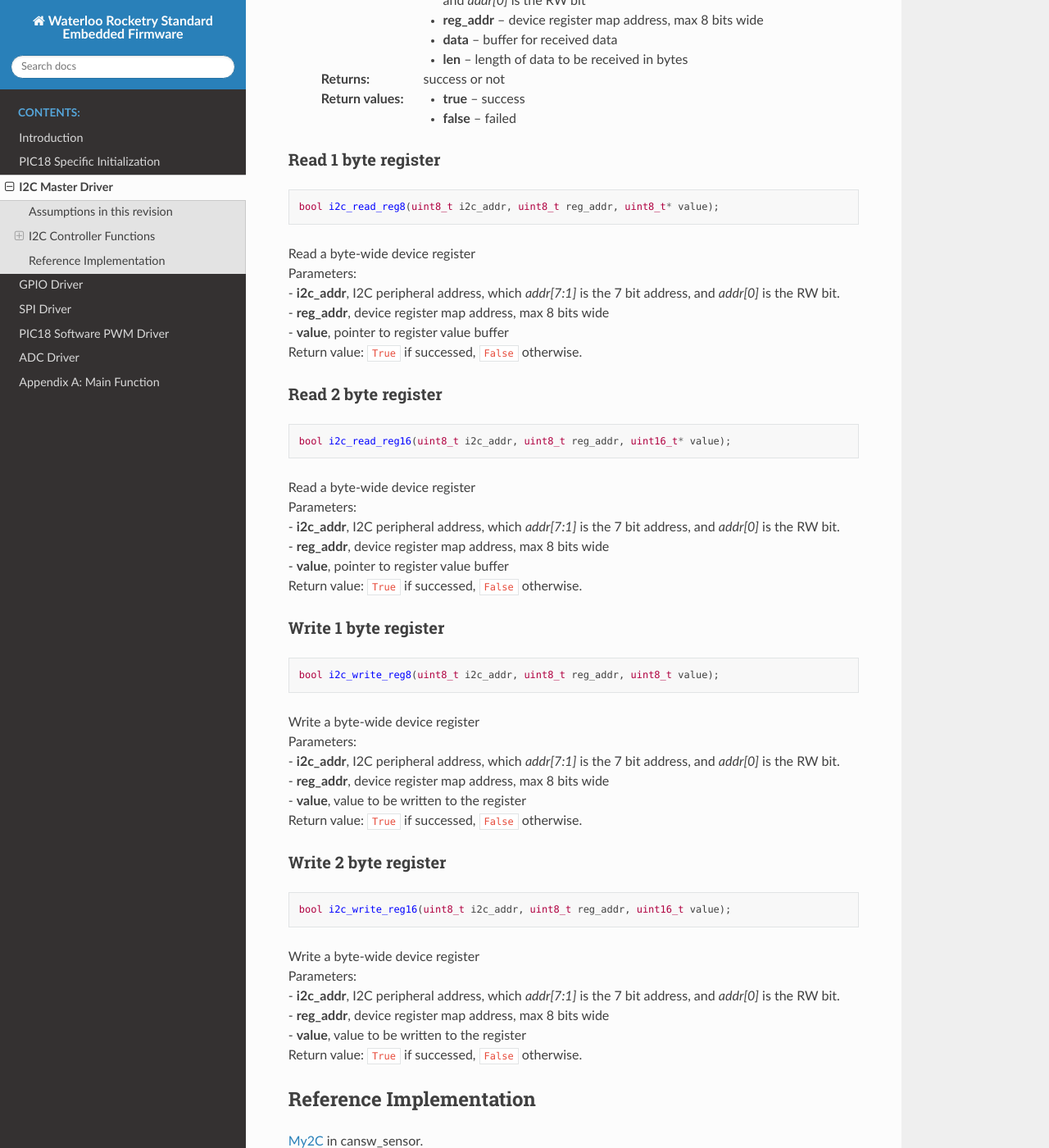
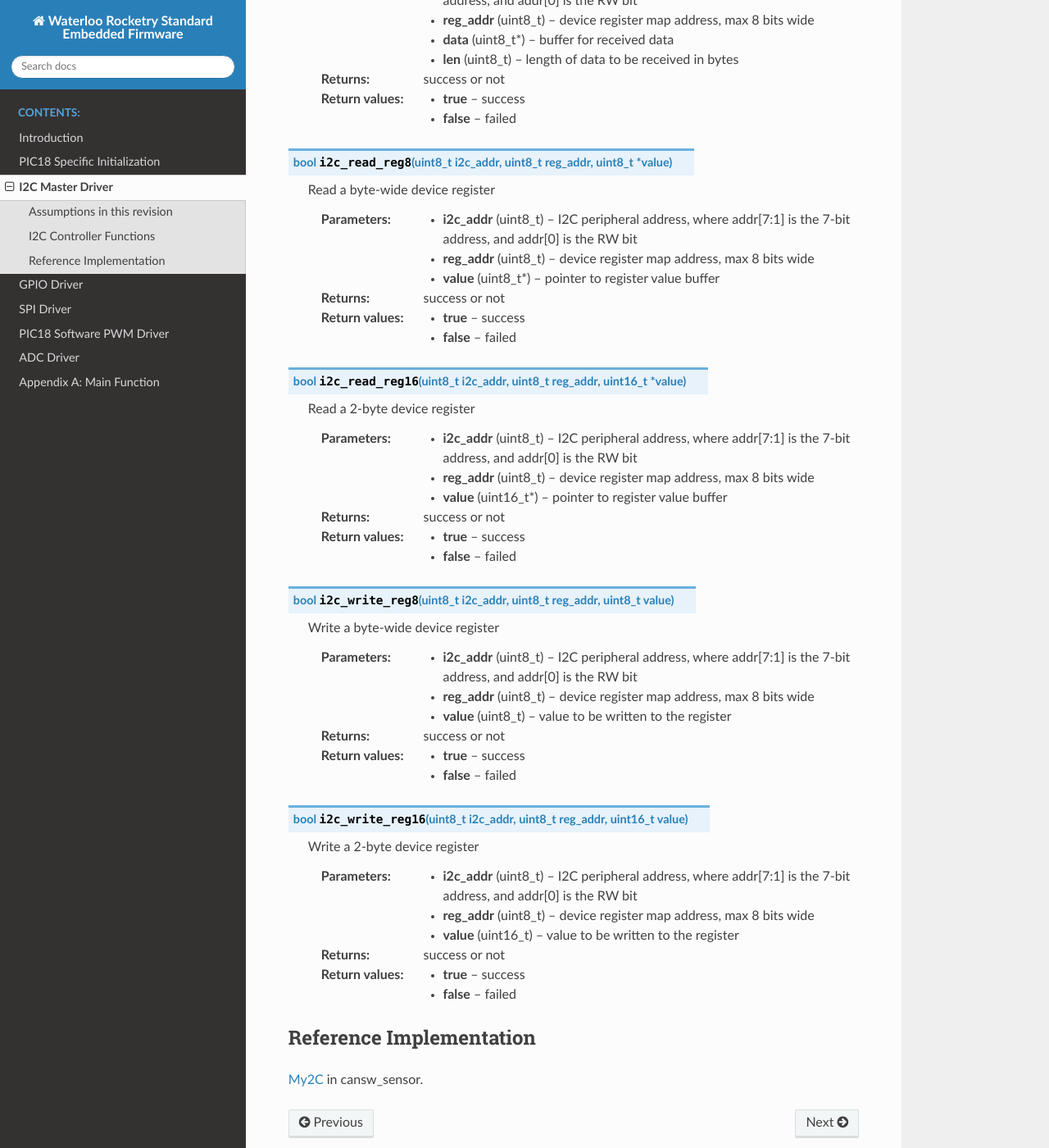
Before and after one commit to waterloo-rocketry/rocketlib, a Sphinx documentation site: the page built from doc/i2c_driver.rst, in a window 1280 px wide and 1400 px high, scrolled down 988 px. Shown: the whole window at 82% size. Built offline with Sphinx 7.4.7 and the Read the Docs theme 2.0.0, drawn with Linux system fonts in a browser that asks for light colours; some of the changed text lies outside the part shown.

Commit message:
Finished converting i2c driver docs to sphinx c domain

```diff
--- a/doc/i2c_driver.rst
+++ b/doc/i2c_driver.rst
@@ -16,82 +16,74 @@ I2C Controller Functions
 
    Initialize I2C module and set up pins
 
-   :param freq: frequency divider, I2C Frequency = 100 kHz / freq_div
+   :param uint8_t freq_div: frequency divider, I2C Frequency = 100 kHz / freq_div
 
-.. c:function:: bool i2c_write_data(uint8_t i2c_addr, const uint8_t *data, uint8_t len);
+.. c:function:: bool i2c_write_data(uint8_t i2c_addr, const uint8_t *data, uint8_t len)
 
-  Send data through I2C, this is usually used for sending register address and write data.
+   Send data through I2C, this is usually used for sending register address and write data.
 
-  :param i2c_addr: I2C peripheral address, which *addr[7:1]* is the 7 bit address, and *addr[0]* is the RW bit
-  :param data: data to be transmitted
-  :param len: length of data to be transmitted in bytes, the I2C address byte is not included
-  :return: success or not
-  :retval true: success
-  :retval false: failed
+   :param uint8_t i2c_addr: I2C peripheral address, where addr[7:1] is the 7-bit address, and addr[0] is the RW bit
+   :param const uint8_t* data: data to be transmitted
+   :param uint8_t len: length of data to be transmitted in bytes, the I2C address byte is not included
+   :return: success or not
+   :retval true: success
+   :retval false: failed
 
-.. c:function:: bool i2c_read_data(uint8_t i2c_addr, uint8_t reg_addr, uint8_t *data, uint8_t len);
+.. c:function:: bool i2c_read_data(uint8_t i2c_addr, uint8_t reg_addr, uint8_t *data, uint8_t len)
 
-  Receive data through I2C, this is usually used for receiving read data.
+   Receive data through I2C, this is usually used for receiving read data.
 
-  :param i2c_addr: I2C peripheral address, which *addr[7:1]* is the 7 bit address, and *addr[0]* is the RW bit
-  :param reg_addr: device register map address, max 8 bits wide
-  :param data: buffer for received data
-  :param len: length of data to be received in bytes
-  :return: success or not
-  :retval true: success
-  :retval false: failed
+   :param uint8_t i2c_addr: I2C peripheral address, where addr[7:1] is the 7-bit address, and addr[0] is the RW bit
+   :param uint8_t reg_addr: device register map address, max 8 bits wide
+   :param uint8_t* data: buffer for received data
+   :param uint8_t len: length of data to be received in bytes
+   :return: success or not
+   :retval true: success
+   :retval false: failed
 
-Read 1 byte register
---------------------
-.. code-block:: c
+.. c:function:: bool i2c_read_reg8(uint8_t i2c_addr, uint8_t reg_addr, uint8_t* value)
 
-   bool i2c_read_reg8(uint8_t i2c_addr, uint8_t reg_addr, uint8_t* value);
+   Read a byte-wide device register
 
-| Read a byte-wide device register
-| Parameters:
-| - **i2c_addr**, I2C peripheral address, which *addr[7:1]* is the 7 bit address, and *addr[0]* is the RW bit.
-| - **reg_addr**, device register map address, max 8 bits wide
-| - **value**, pointer to register value buffer
-| Return value: ``True`` if successed, ``False`` otherwise.
+   :param uint8_t i2c_addr: I2C peripheral address, where addr[7:1] is the 7-bit address, and addr[0] is the RW bit
+   :param uint8_t reg_addr: device register map address, max 8 bits wide
+   :param uint8_t* value: pointer to register value buffer
+   :return: success or not
+   :retval true: success
+   :retval false: failed
 
-Read 2 byte register
---------------------
-.. code-block:: c
+.. c:function:: bool i2c_read_reg16(uint8_t i2c_addr, uint8_t reg_addr, uint16_t* value)
 
-   bool i2c_read_reg16(uint8_t i2c_addr, uint8_t reg_addr, uint16_t* value);
+   Read a 2-byte device register
 
-| Read a byte-wide device register
-| Parameters:
-| - **i2c_addr**, I2C peripheral address, which *addr[7:1]* is the 7 bit address, and *addr[0]* is the RW bit.
-| - **reg_addr**, device register map address, max 8 bits wide
-| - **value**, pointer to register value buffer
-| Return value: ``True`` if successed, ``False`` otherwise.
+   :param uint8_t i2c_addr: I2C peripheral address, where addr[7:1] is the 7-bit address, and addr[0] is the RW bit
+   :param uint8_t reg_addr: device register map address, max 8 bits wide
+   :param uint16_t* value: pointer to register value buffer
+   :return: success or not
+   :retval true: success
+   :retval false: failed
 
-Write 1 byte register
----------------------
-.. code-block:: c
+.. c:function:: bool i2c_write_reg8(uint8_t i2c_addr, uint8_t reg_addr, uint8_t value)
 
-   bool i2c_write_reg8(uint8_t i2c_addr, uint8_t reg_addr, uint8_t value);
+   Write a byte-wide device register
 
-| Write a byte-wide device register
-| Parameters:
-| - **i2c_addr**, I2C peripheral address, which *addr[7:1]* is the 7 bit address, and *addr[0]* is the RW bit.
-| - **reg_addr**, device register map address, max 8 bits wide
-| - **value**, value to be written to the register
-| Return value: ``True`` if successed, ``False`` otherwise.
+   :param uint8_t i2c_addr: I2C peripheral address, where addr[7:1] is the 7-bit address, and addr[0] is the RW bit
+   :param uint8_t reg_addr: device register map address, max 8 bits wide
+   :param uint8_t value: value to be written to the register
+   :return: success or not
+   :retval true: success
+   :retval false: failed
 
-Write 2 byte register
----------------------
-.. code-block:: c
+.. c:function:: bool i2c_write_reg16(uint8_t i2c_addr, uint8_t reg_addr, uint16_t value)
 
-   bool i2c_write_reg16(uint8_t i2c_addr, uint8_t reg_addr, uint16_t value);
+   Write a 2-byte device register
 
-| Write a byte-wide device register
-| Parameters:
-| - **i2c_addr**, I2C peripheral address, which *addr[7:1]* is the 7 bit address, and *addr[0]* is the RW bit.
-| - **reg_addr**, device register map address, max 8 bits wide
-| - **value**, value to be written to the register
-| Return value: ``True`` if successed, ``False`` otherwise.
+   :param uint8_t i2c_addr: I2C peripheral address, where addr[7:1] is the 7-bit address, and addr[0] is the RW bit
+   :param uint8_t reg_addr: device register map address, max 8 bits wide
+   :param uint16_t value: value to be written to the register
+   :return: success or not
+   :retval true: success
+   :retval false: failed
 
 Reference Implementation
 ========================
```
